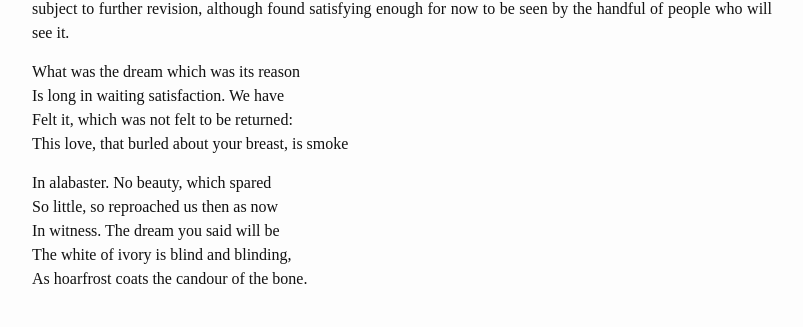
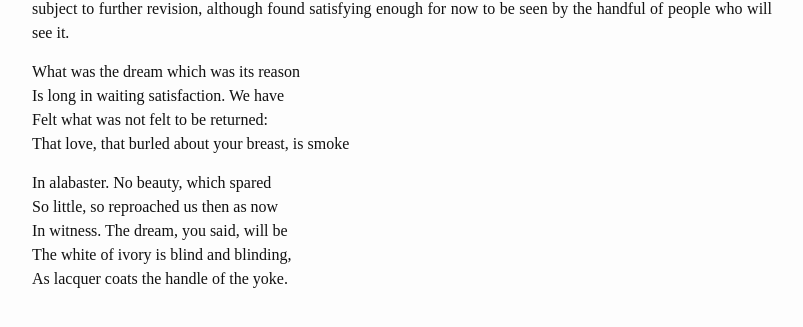
Before and after one commit to TheatrumMundi/TheatrumMundi, a Jekyll site: the page built from _posts/2025-01-03-composition-vi.markdown, in a window 1280 px wide. Shown: the part 285-612 px from the top of the page, without its empty margins (238-1041 px from the left). Built offline with Jekyll 4.4.1, drawn with Linux system fonts in a browser that asks for light colours; some web fonts are replaced.

Commit message:
Update 2025-01-03-composition-vi.markdown

```diff
--- a/_posts/2025-01-03-composition-vi.markdown
+++ b/_posts/2025-01-03-composition-vi.markdown
@@ -9,11 +9,11 @@ I have attempted on and off for several years to make this composition work, and
 
 What was the dream which was its reason <br>
 Is long in waiting satisfaction. We have <br>
-Felt it, which was not felt to be returned: <br>
-This love, that burled about your breast, is smoke <br>
+Felt what was not felt to be returned: <br>
+That love, that burled about your breast, is smoke <br>
 
 In alabaster. No beauty, which spared <br>
 So little, so reproached us then as now <br>
-In witness. The dream you said will be <br>
+In witness. The dream, you said, will be <br>
 The white of ivory is blind and blinding, <br>
-As hoarfrost coats the candour of the bone. <br>
+As lacquer coats the handle of the yoke. <br>
```
